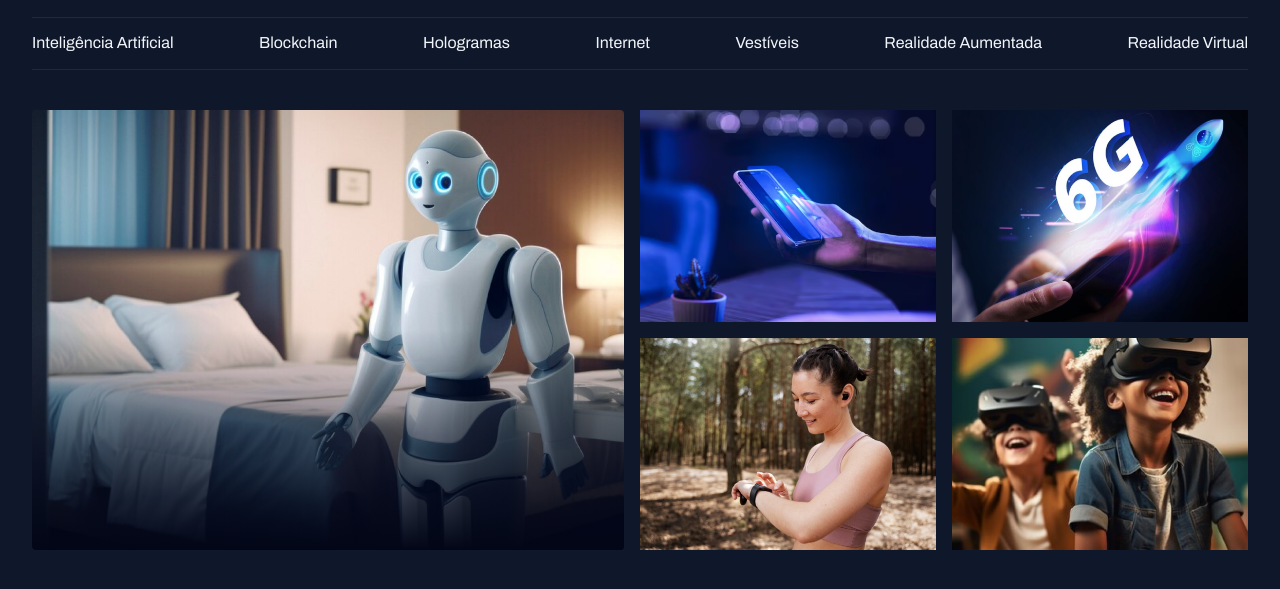
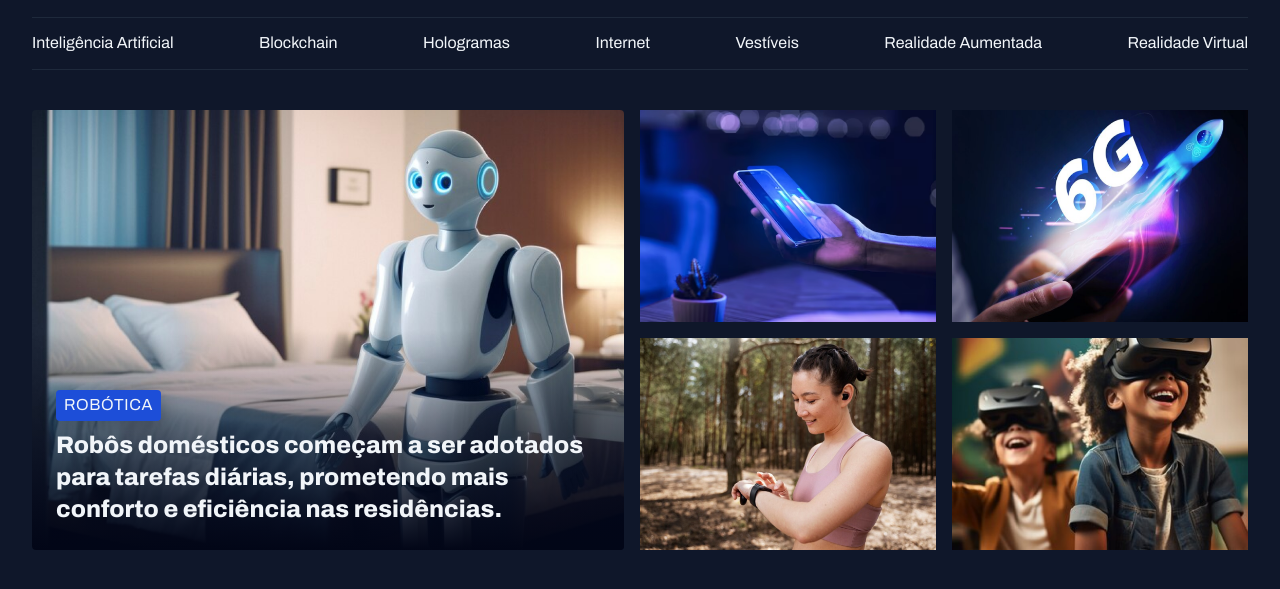
Before and after one commit to alissonsveen/Portal-de-noticias, a plain HTML site: page index.html in a window 1280 px wide. Shown: the part 45-634 px from the top of the page. Drawn offline with Linux system fonts and the light colour scheme; a web font is replaced by a local one.

Commit message:
ajustando o conteúdo do card

```diff
--- a/index.html
+++ b/index.html
@@ -40,9 +40,17 @@
 
     <main class="grid container">
         <section id="featured" class="grid grid-flow-col gap-16">
-            <div class="card">
+            <figure class="card">
                 <img src="assets/images/Image 01.png" alt="">
-            </div>
+
+                <figcaption>
+                    <span class="content-tag">robótica</span>
+                    <h2 class="text-2xl">
+                        Robôs domésticos começam a ser adotados para tarefas diárias,
+                         prometendo mais conforto e eficiência nas residências.
+                    </h2>
+                </figcaption>
+            </figure>
 
             <div class="grid grid-cols-2 gap-16">
                 <div>
--- a/styles/global.css
+++ b/styles/global.css
@@ -52,3 +52,15 @@ img {
 main {
     margin-top: 40px;
 }
+
+.content-tag {
+    display: inline-block;
+    background-color: var(--brand-color-dark);
+    padding: 4px 8px;
+    border-radius: 4px;
+    font-weight: 500 10px/1.2 var(--font-family);
+    text-transform: uppercase;
+    letter-spacing: 0.04em;
+    color: var(--text-color-primary);
+    box-shadow: 0px 4px 16px rgba(2, 6, 23, 0.251);
+}
--- a/styles/sections.css
+++ b/styles/sections.css
@@ -19,5 +19,14 @@ img {
         );
 
     }
+    figcaption{
+        position: absolute;
+        bottom: 0;
+        padding: 24px;
+
+        h2{
+            margin-top: 8px;
+        }
+    }
  }
 }
--- a/styles/utility.css
+++ b/styles/utility.css
@@ -14,3 +14,19 @@
 .gap-16 {
     gap: 16px;
 }
+
+.text-2xl {
+    font: var(--h1);
+}
+
+.text-xl {
+    font: var(--h2);
+}
+
+.text-lg {
+    font: var(--h3);
+}
+
+.text-sm {
+    font: var(--text-sm);
+}
```
